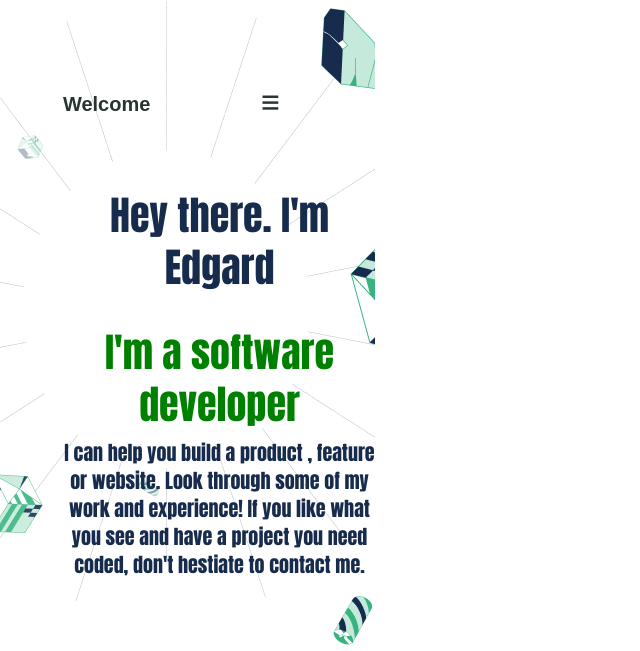
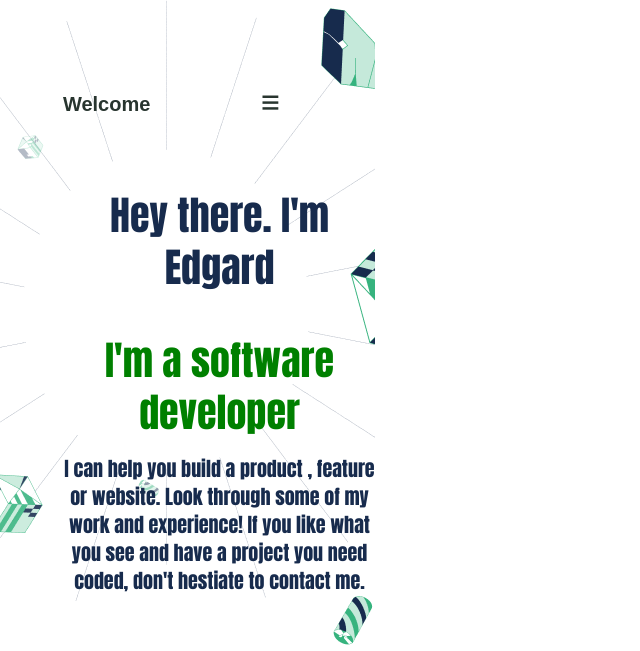
Before and after one commit to edgardsoza/Portfolio-setup-and-mobile-first, a plain HTML site: page index.html in a window 1280 px wide. Shown: the top 651 px of the page, without its empty margins (0-640 px from the left). Drawn offline with nearby package versions, Linux system fonts and the light colour scheme.

```diff
--- a/styles.css
+++ b/styles.css
@@ -32,7 +32,7 @@ body {
   flex-direction: column;
   align-items: center;
   padding: 64px 24px;
-  gap: 50px;
+  gap: 58px;
   position: absolute;
   width: 375px;
   height: 726px;
```
